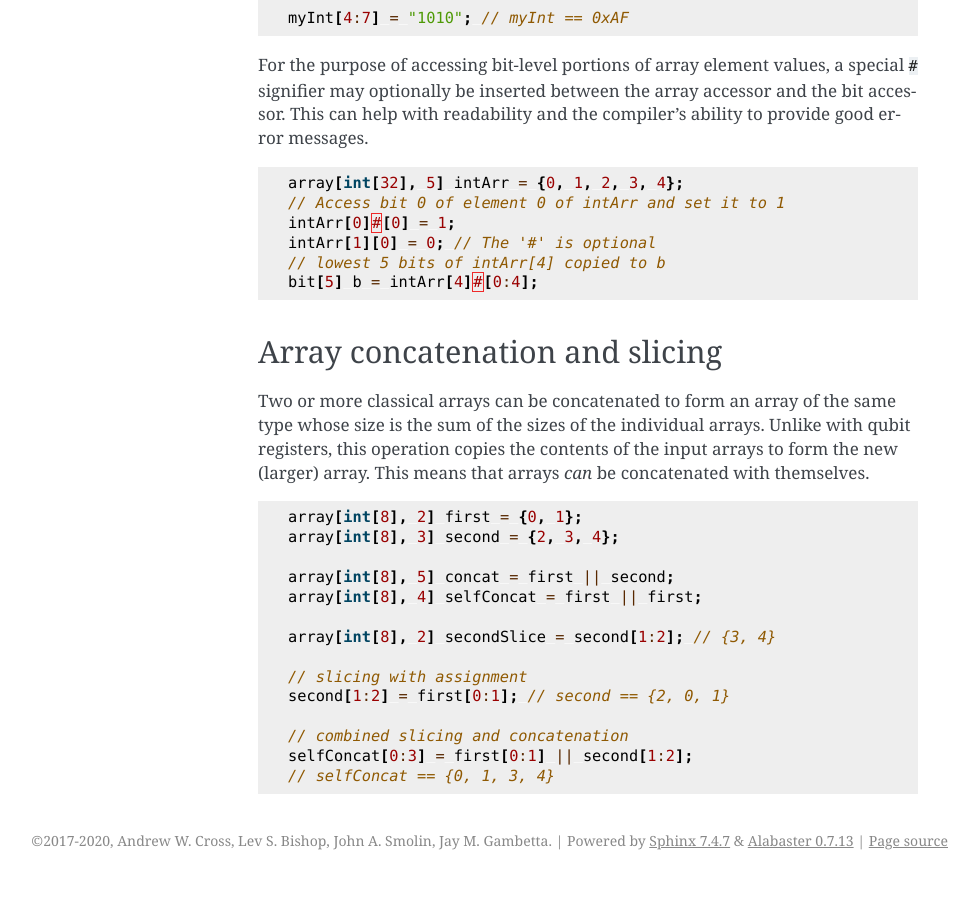
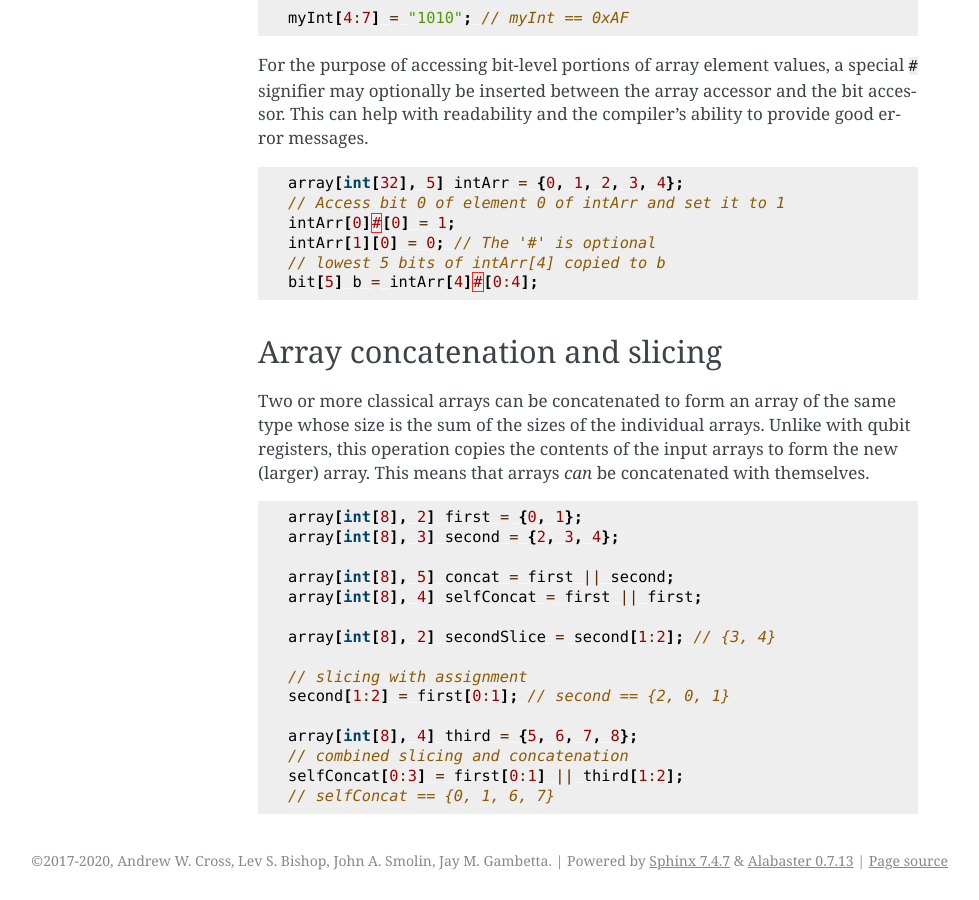
Before and after one commit to openqasm/openqasm, a Sphinx documentation site: the page built from source/language/types.rst, in a window 1280 px wide and 900 px high, scrolled down 8094 px. Shown: the whole window, without its empty margins (162-1141 px from the left). Built offline with Sphinx 7.4.7, drawn with Linux system fonts in a browser that asks for light colours; pages that are not in the unit, such as notebooks, are missing from menus; cross-references to code outside the pages are shown as plain code.

Commit message:
Correct example of slicing and concatenation

```diff
--- a/source/language/types.rst
+++ b/source/language/types.rst
@@ -451,6 +451,7 @@ arrays *can* be concatenated with themselves.
    // slicing with assignment
    second[1:2] = first[0:1]; // second == {2, 0, 1}
 
+   array[int[8], 4] third = {5, 6, 7, 8};
    // combined slicing and concatenation
-   selfConcat[0:3] = first[0:1] || second[1:2];
-   // selfConcat == {0, 1, 3, 4}
+   selfConcat[0:3] = first[0:1] || third[1:2];
+   // selfConcat == {0, 1, 6, 7}
```
